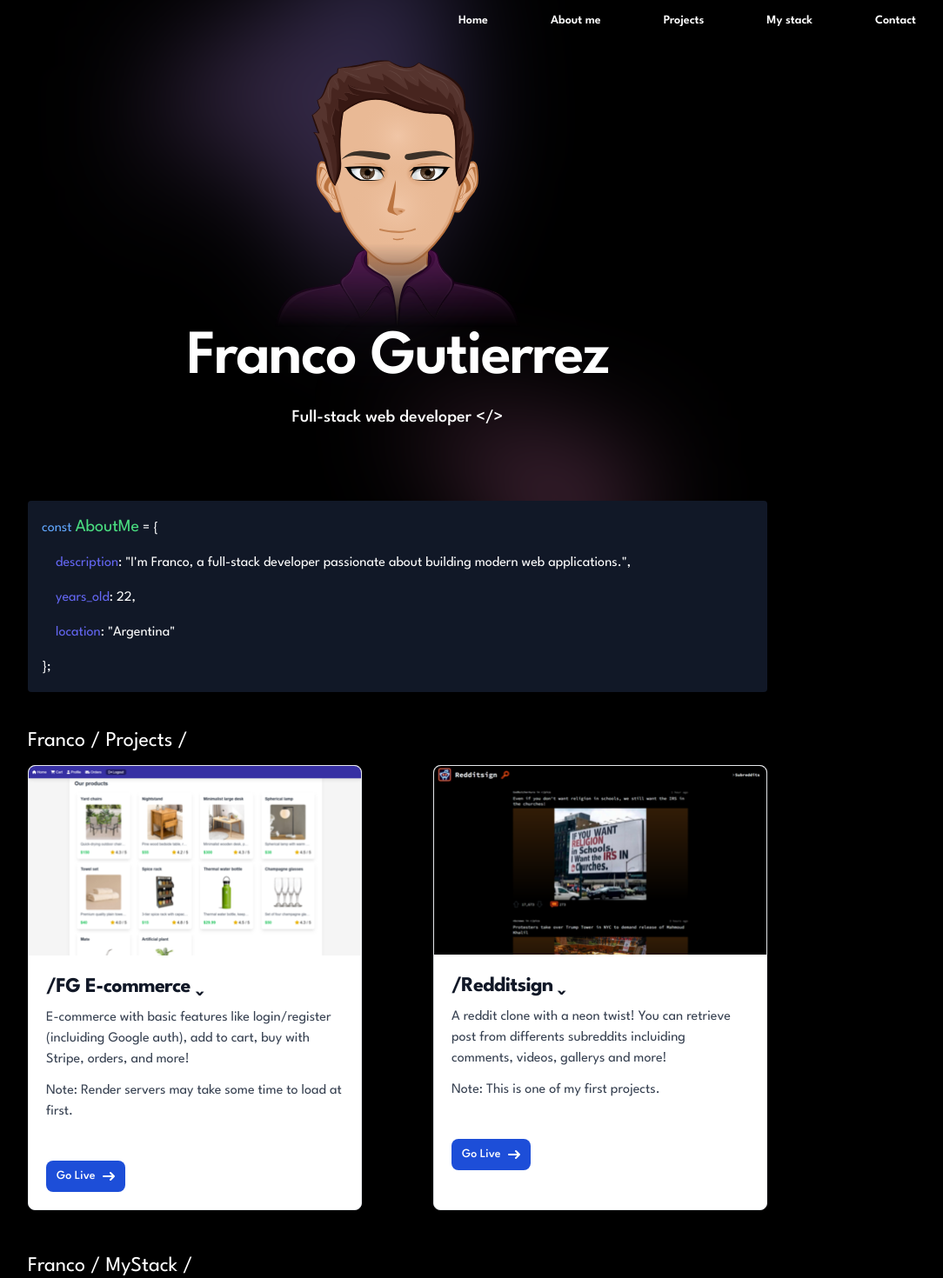
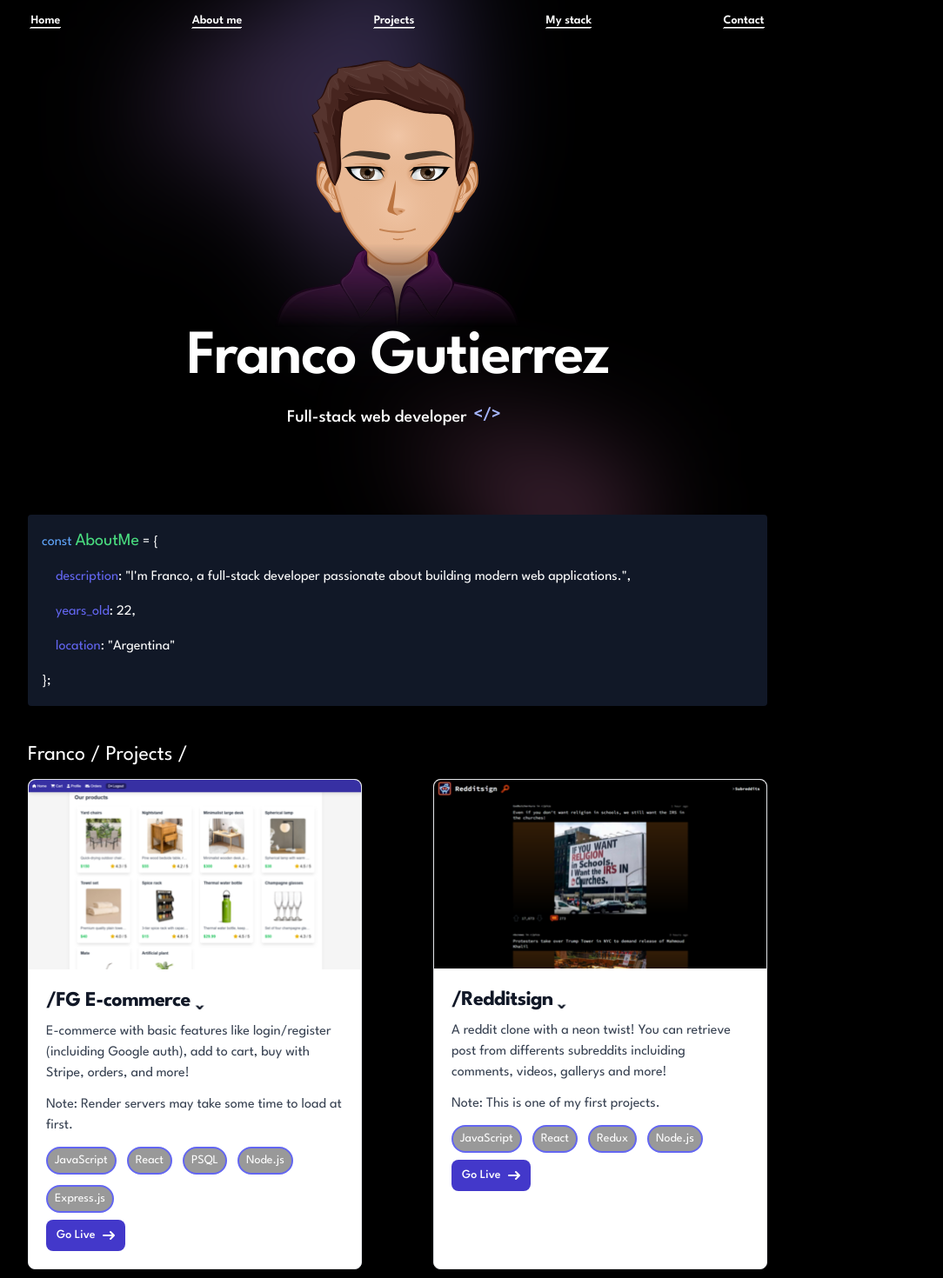
Before and after one commit to FrancoGutierrez23/fg-portfolio, a React (Create React App) app: page / in a window 1280 px wide. Shown: the top 1470 px of the page at 87% size, without its empty margins (183-1267 px from the left). Built offline with nearby package versions, Linux system fonts and the light colour scheme; the HTML template or start-up script is replaced by a standard one.

Commit message:
Improves color scheme.

```diff
--- a/public/index.html
+++ b/public/index.html
@@ -4,9 +4,20 @@
     <meta charset="utf-8" />
     <meta name="viewport" content="width=device-width, initial-scale=1" />
     <meta name="theme-color" content="#000000" />
-    <link rel="preconnect" href="https://fonts.googleapis.com">
-<link rel="preconnect" href="https://fonts.gstatic.com" crossorigin>
-<link href="https://fonts.googleapis.com/css2?family=League+Spartan:wght@100..900&display=swap" rel="stylesheet">
+    <link rel="preconnect" href="https://fonts.googleapis.com" />
+    <link rel="preconnect" href="https://fonts.gstatic.com" crossorigin />
+    <link rel="preload"
+      href="/src/components/assets/myAvatar.svg"
+      as="image"
+      type="image/svg+xml" />
+      <link rel="preload"
+      href="https://francogutierrez.netlify.app/static/media/myAvatar.2923d8ea56a1693b6ca2f829afeb8b97.svg"
+      as="image"
+      type="image/svg+xml" />
+    <link
+      href="https://fonts.googleapis.com/css2?family=League+Spartan:wght@100..900&display=swap"
+      rel="stylesheet"
+    />
     <title>Franco Gutierrez Portfolio</title>
   </head>
   <body>
--- a/src/components/Footer.jsx
+++ b/src/components/Footer.jsx
@@ -7,13 +7,13 @@ const Footer = () => {
   return (
     <footer className="bg-black border-t justify-evenly pb-6 border-indigo-200 flex-wrap w-full flex gap-5 text-white h-24 pt-6 px-[5%] xl:px-[15%] items-center">
       <a href='https://github.com/FrancoGutierrez23' target="blank" className="flex gap-1 items-center">
-        <FaGithub /> <tag>GitHub</tag>
+        <FaGithub /> <span>GitHub</span>
       </a>
       <a href="https://www.linkedin.com/in/franco-gutierrez-b3374a240/" target="blank" className="flex gap-1 items-center">
-        <FaLinkedin /> <tag>Linkedin</tag>
+        <FaLinkedin /> <span>Linkedin</span>
       </a>
       <a href="#contact" className="flex gap-1 items-center">
-        <MdEmail /> <tag>francogutierre523523@gmail.com</tag>
+        <MdEmail /> <span>francogutierre523523@gmail.com</span>
       </a>
     </footer>
   );
--- a/src/components/Header.jsx
+++ b/src/components/Header.jsx
@@ -31,9 +31,9 @@ const Header = () => {
     >
       <nav
         aria-label="Global"
-        className="flex items-center justify-between lg:px-8 flex-row-reverse"
+        className="flex items-center justify-between lg:px-8 flex-col"
       >
-        <div className="flex lg:hidden">
+        <div className="flex lg:hidden ml-[90%]">
           <button
             type="button"
             onClick={() => setMobileMenuOpen(true)}
@@ -43,14 +43,14 @@ const Header = () => {
             <Bars3Icon aria-hidden="true" className="size-6 m-3 mr-5" />
           </button>
         </div>
-        <div className="hidden lg:flex lg:gap-x-12">
+        <div className="hidden lg:flex lg:gap-x-12 w-full justify-between max-w-[874px]">
           {navigation.map((item) => (
             <a
               key={item.name}
               href={item.href}
-              className="text-sm/6 font-semibold text-white p-3 hover:scale-110 transition-all"
+              className="outer-nav-a text-sm/6 font-semibold text-white p-3 hover:scale-110 transition-all"
             >
-              {item.name}
+              <span className='inner-nav-span'>{item.name}</span>
             </a>
           ))}
         </div>
@@ -92,9 +92,9 @@ const Header = () => {
                     key={item.name}
                     href={item.href}
                     onClick={() => setMobileMenuOpen(false)} // close menu after click
-                    className="-mx-3 block rounded-lg px-3 py-2 text-base/7 font-semibold text-white hover:text-gray-300 hover:scale-110 transition-all"
+                    className="outer-nav-a -mx-3 block rounded-lg px-3 py-2 text-base/7 font-semibold text-white hover:text-gray-300 transition-all"
                   >
-                    {item.name}
+                    <span>{item.name}</span>
                   </a>
                 ))}
               </div>
--- a/src/components/Home.jsx
+++ b/src/components/Home.jsx
@@ -29,8 +29,11 @@ export default function Home() {
             <h1 className="text-balance text-3xl font-semibold tracking-tight text-white xsm:text-5xl sm:text-7xl">
               Franco Gutierrez
             </h1>
-            <p className="mt-4 text-pretty text-lg font-medium text-white sm:text-xl/8">
-              Full-stack web developer {"</>"}
+            <p className="mt-4 flex text-pretty text-lg font-medium text-white sm:text-xl/8">
+              Full-stack web developer
+              <span className="animate-bounce p-2 w-fit text-indigo-300 font-semibold">
+                {" </>"}
+              </span>
             </p>
           </div>
         </div>
--- a/src/components/Layout.jsx
+++ b/src/components/Layout.jsx
@@ -32,7 +32,7 @@ const Layout = () => {
         <section
           id="home"
           ref={ref1}
-          className={`transition-opacity ease-in duration-500 ${
+          className={`pb-20 transition-opacity ease-in duration-500 ${
             isVisible1 ? "opacity-100" : "opacity-0"
           }`}
         >
@@ -41,7 +41,7 @@ const Layout = () => {
         <section
           id="about"
           ref={ref2}
-          className={`flex pt-20 bg-black justify-center w-full max-w-[850px] transition-opacity ease-in duration-500 ${
+          className={`flex bg-black justify-center w-full max-w-[850px] transition-opacity ease-in duration-500 ${
             isVisible2 ? "opacity-100" : "opacity-0"
           }`}
         >
--- a/src/components/Projects.jsx
+++ b/src/components/Projects.jsx
@@ -42,7 +42,7 @@ const Projects = () => {
               <a href={project.url} target="blank">
                 <h5 className="mb-2 text-2xl font-bold tracking-tight text-gray-900 dark:text-white">
                   /{project.title}{" "}
-                  <tag className="inline-block rotate-180">^</tag>
+                  <span className="inline-block rotate-180">^</span>
                 </h5>
               </a>
               <p className="mb-3 text-gray-700 dark:text-gray-400">
@@ -53,13 +53,13 @@ const Projects = () => {
               </p>
               <div className="flex flex-wrap gap-3 mb-2">
                 {project.usedStack.map((tech) => (
-                  <tag className="text-white">{tech}</tag>
+                  <span className="text-white text-sm bg-black bg-opacity-40 border-2 border-indigo-500 rounded-2xl px-2 py-1">{tech}</span>
                 ))}
               </div>
               <a
                 href={project.url}
                 target="blank"
-                className="inline-flex items-center px-3 py-2 text-sm font-medium text-center text-white bg-blue-700 rounded-lg hover:bg-blue-800 focus:ring-4 focus:outline-none focus:ring-blue-300 dark:bg-blue-600 dark:hover:bg-blue-700 dark:focus:ring-blue-800"
+                className="inline-flex items-center px-3 py-2 text-sm font-medium text-center text-white bg-indigo-700 rounded-lg hover:bg-indigo-800 focus:ring-4 focus:outline-none focus:ring-blue-300 dark:bg-indigo-600 dark:hover:bg-indigo-700 dark:focus:ring-indigo-800"
               >
                 Go Live
                 <svg
--- a/src/index.css
+++ b/src/index.css
@@ -16,3 +16,31 @@ html {
   -webkit-mask-image: linear-gradient(to bottom, black 70%, transparent 100%);
   z-index: 500;
 }
+
+.outer-nav-a {
+  --a: -45deg; /* control the angle */
+  --t: 0.1rem; /* thickness of the underline */
+}
+
+.outer-nav-a:hover {
+  scale: 1.03;
+}
+
+.outer-nav-a span {
+  --_s: calc(var(--t) * cos(var(--a)));
+  background: linear-gradient(
+      var(--a),
+      #00000000 var(--_s),
+      currentColor 0 calc(100% - var(--_s)),
+      #0000 0
+    )
+    bottom/var(--i, 90%) var(--t) no-repeat;
+  padding: 0 0.25em calc(var(--t) + 0.1em);
+  -webkit-box-decoration-break: clone;
+  box-decoration-break: clone;
+  transition: 0.3s;
+  cursor: pointer;
+}
+.outer-nav-a:hover span {
+  --i: 100%;
+}
```
Lines whose indentation alone changed are shown as unchanged.
